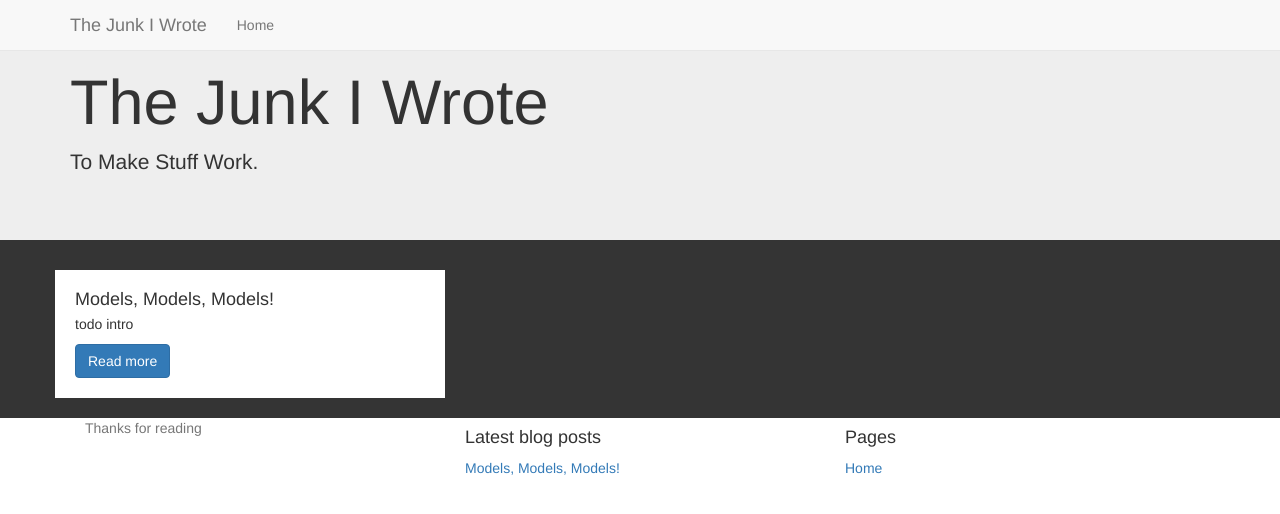
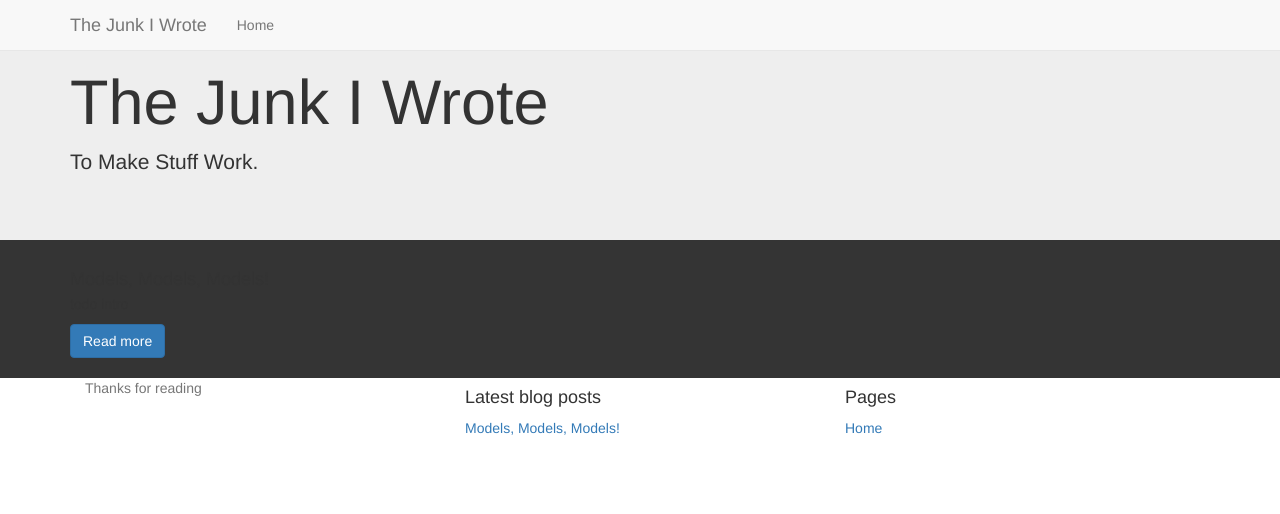
Before and after one commit to the-crap-i-wrote/the-crap-i-wrote.github.io, a Jekyll site: the page built from index.html, in a window 1280 px wide. Shown: the top 514 px of the page. Built offline with Jekyll 4.4.1, drawn with Linux system fonts in a browser that asks for light colours.

Commit message:
Update styles.css

```diff
--- a/css/styles.css
+++ b/css/styles.css
@@ -11,7 +11,7 @@ body > .container {
   padding: 20px;
 }
 
-.container .block {
+.container .post {
   background-color: #fff;
   padding: 20px;
 }
```
